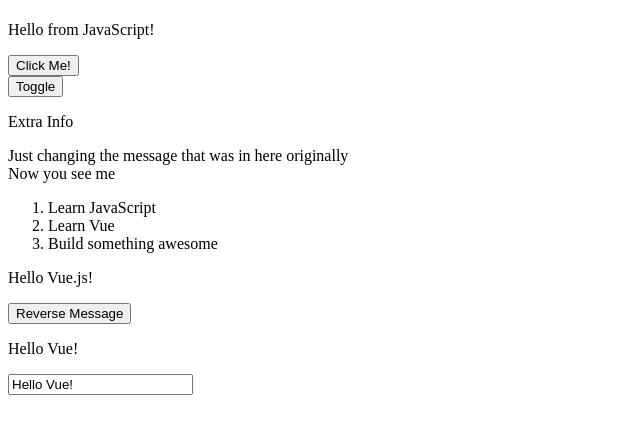
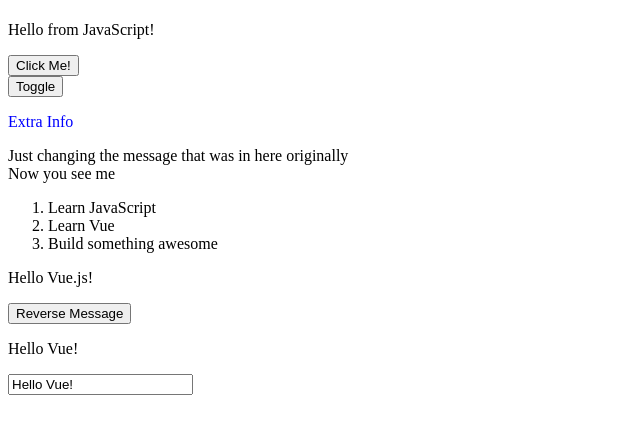
Before and after one commit to philipmjobe/practice-vuejs, a plain HTML site: page index.html in a window 1280 px wide. Both pictures are taken after a click on the button "Toggle". Shown: the part 59-492 px from the top of the page, without its empty margins (0-640 px from the left). Drawn offline with nearby package versions, Linux system fonts and the light colour scheme.

Commit message:
added .disabled style tag and function

```diff
--- a/index.html
+++ b/index.html
@@ -5,6 +5,12 @@
     <title>Practice Vue.js</title>
     <script src="https://cdn.jsdelivr.net/npm/vue/dist/vue.js"></script>
     <script src="index.js" defer></script>
+    <style>
+      .disabled {
+        color:blue;
+        transition: color 1s ease;
+      }
+    </style>
   </head>
   <body>
     <h1>Hello from HTML!</h1>
@@ -13,7 +19,7 @@
       <button v-on:click="changeMessage()">Click Me!</button>
       <div>
         <button v-on:click="showInfo = !showInfo">Toggle</button>
-        <p v-if="showInfo">Extra Info</p>
+        <p v-bind:class="{ disabled: showInfo}">Extra Info</p>
       </div>
     </div>
     <div id="app-2">
```
